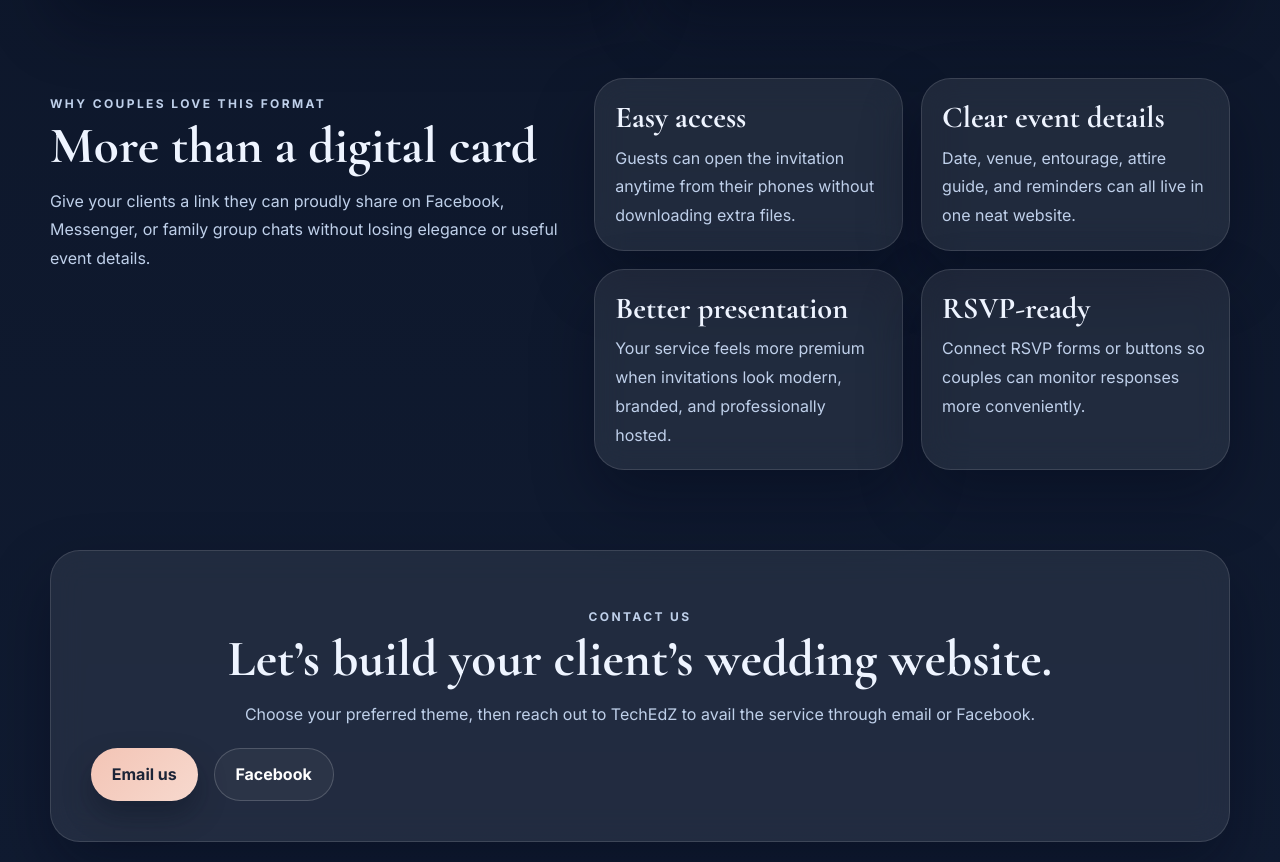
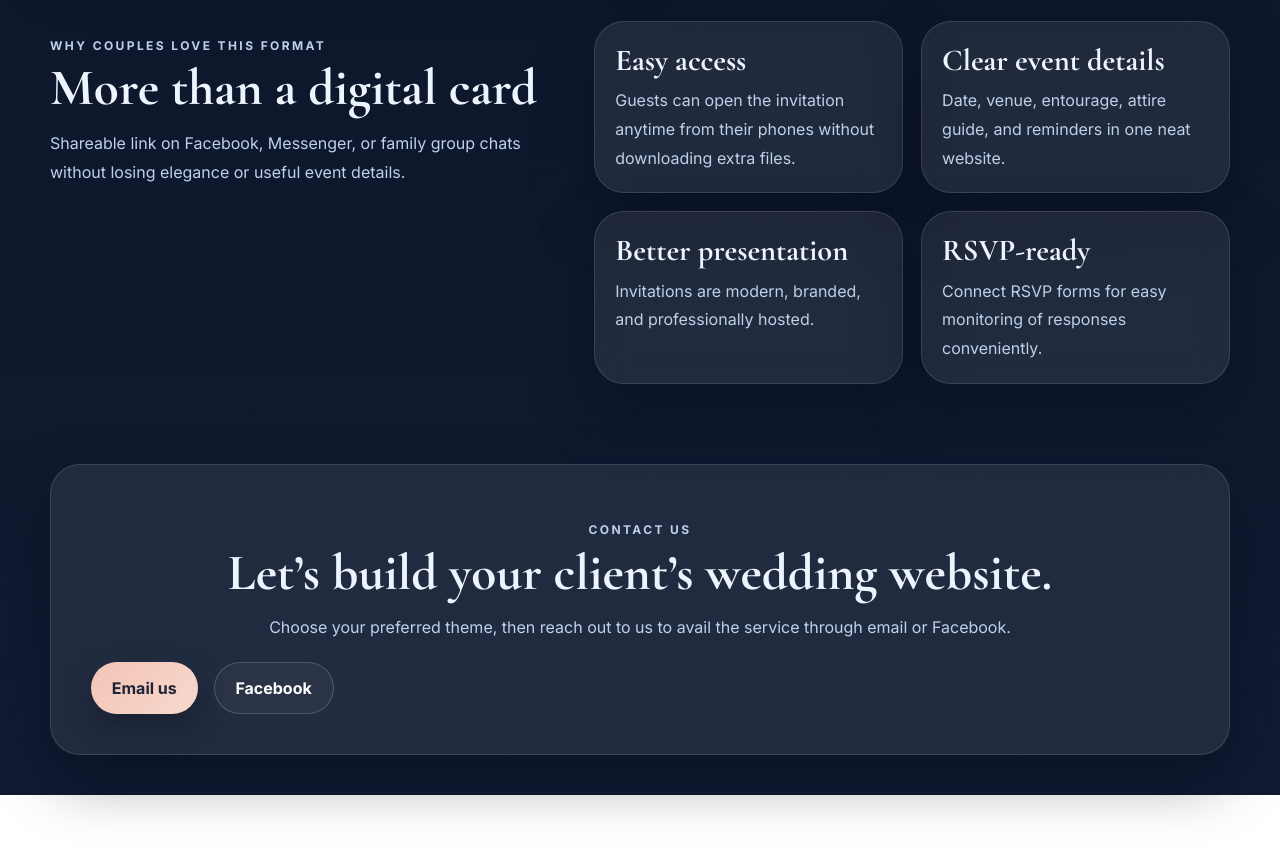
Before and after one commit to TechEdzprogrammer/techedz-E-wedding-invit-builder, a plain HTML site: page index.html in a window 1280 px wide. Shown: the part 2694-3556 px from the top of the page. After the commit the page ends 3489 px from the top, so only its background shows below. Drawn offline with nearby package versions, Linux system fonts and the light colour scheme.

Commit message:
revisions of content in the website. for client's consumption

```diff
--- a/index.html
+++ b/index.html
@@ -55,15 +55,15 @@
       <div class="intro-card glass-card">
         <p class="eyebrow">Brand promise</p>
         <h2>Designed to turn a simple invite into a beautiful wedding experience online.</h2>
-        <p>Each design is made to feel premium and easy to use, so your clients can send one polished link for details, entourage, schedules, reminders, and RSVP access.</p>
+        <p>Each design is made to feel premium and easy to use, shareable polished link for details, entourage, schedules, reminders, and RSVP access.</p>
       </div>
     </section>
 
     <section class="section shell" id="themes">
       <div class="section-heading">
         <p class="eyebrow">Theme collection</p>
-        <h2>Choose a style that matches the couple’s story</h2>
-        <p>Click any theme card to open the live site. Each design includes a starting price, and you can replace the placeholder links in <code>theme-links.js</code> with your Netlify URLs after deployment.</p>
+        <h2>Choose a style that matches your story</h2>
+        <p>Click any theme card to open the live website. Price may vary depending on you needs.</p>
       </div>
 
       <div class="theme-grid" id="themeGrid">
@@ -131,7 +131,7 @@
         <div class="section-heading align-left">
           <p class="eyebrow">Why couples love this format</p>
           <h2>More than a digital card</h2>
-          <p>Give your clients a link they can proudly share on Facebook, Messenger, or family group chats without losing elegance or useful event details.</p>
+          <p>Shareable link on Facebook, Messenger, or family group chats without losing elegance or useful event details.</p>
         </div>
         <div class="feature-list">
           <article class="mini-card glass-card">
@@ -140,15 +140,15 @@
           </article>
           <article class="mini-card glass-card">
             <h3>Clear event details</h3>
-            <p>Date, venue, entourage, attire guide, and reminders can all live in one neat website.</p>
+            <p>Date, venue, entourage, attire guide, and reminders in one neat website.</p>
           </article>
           <article class="mini-card glass-card">
             <h3>Better presentation</h3>
-            <p>Your service feels more premium when invitations look modern, branded, and professionally hosted.</p>
+            <p>Invitations are modern, branded, and professionally hosted.</p>
           </article>
           <article class="mini-card glass-card">
             <h3>RSVP-ready</h3>
-            <p>Connect RSVP forms or buttons so couples can monitor responses more conveniently.</p>
+            <p>Connect RSVP forms for easy monitoring of responses conveniently.</p>
           </article>
         </div>
       </div>
@@ -158,7 +158,7 @@
       <div class="cta-panel glass-card">
         <p class="eyebrow">Contact us</p>
         <h2>Let’s build your client’s wedding website.</h2>
-        <p>Choose your preferred theme, then reach out to TechEdZ to avail the service through email or Facebook.</p>
+        <p>Choose your preferred theme, then reach out to us to avail the service through email or Facebook.</p>
         <div class="contact-actions">
           <a class="primary-btn" href="mailto:edwin.fsociety@gmail.com">Email us</a>
           <a class="secondary-btn" href="https://www.facebook.com/tomi.ranola" target="_blank" rel="noopener noreferrer">Facebook</a>
```
